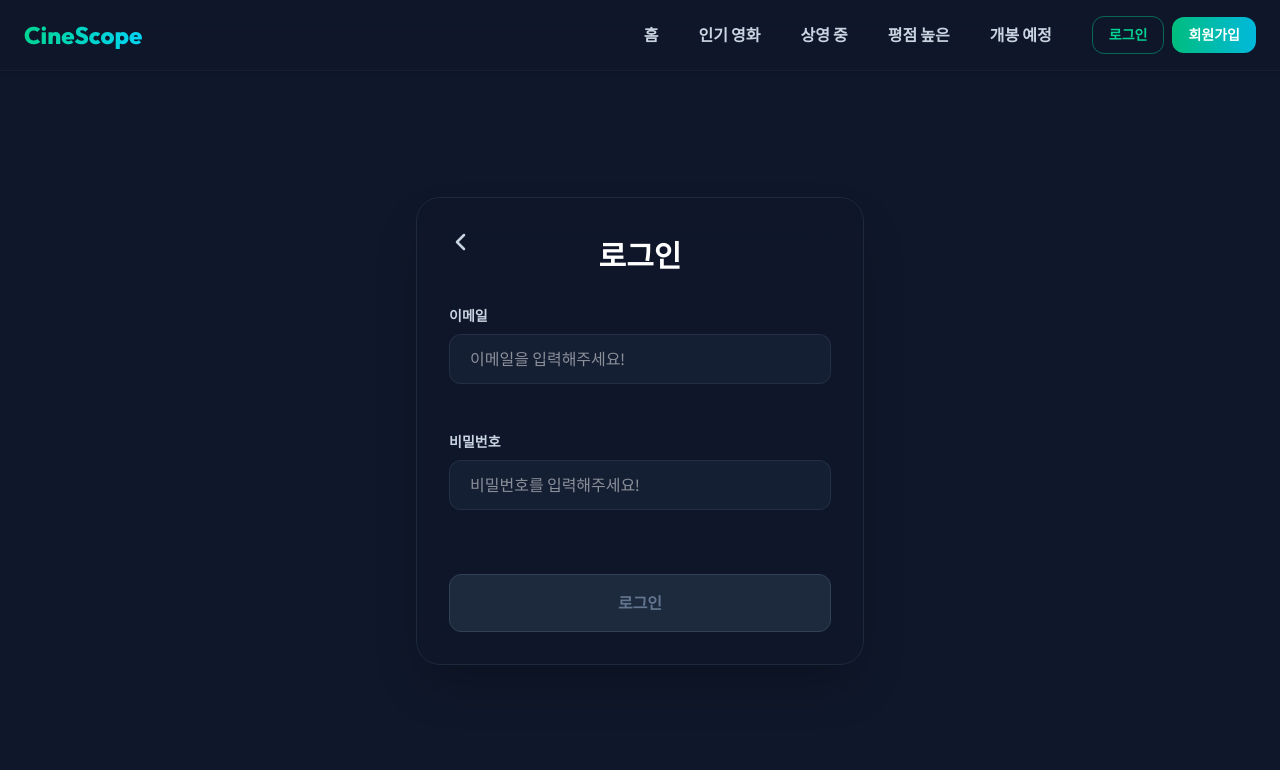
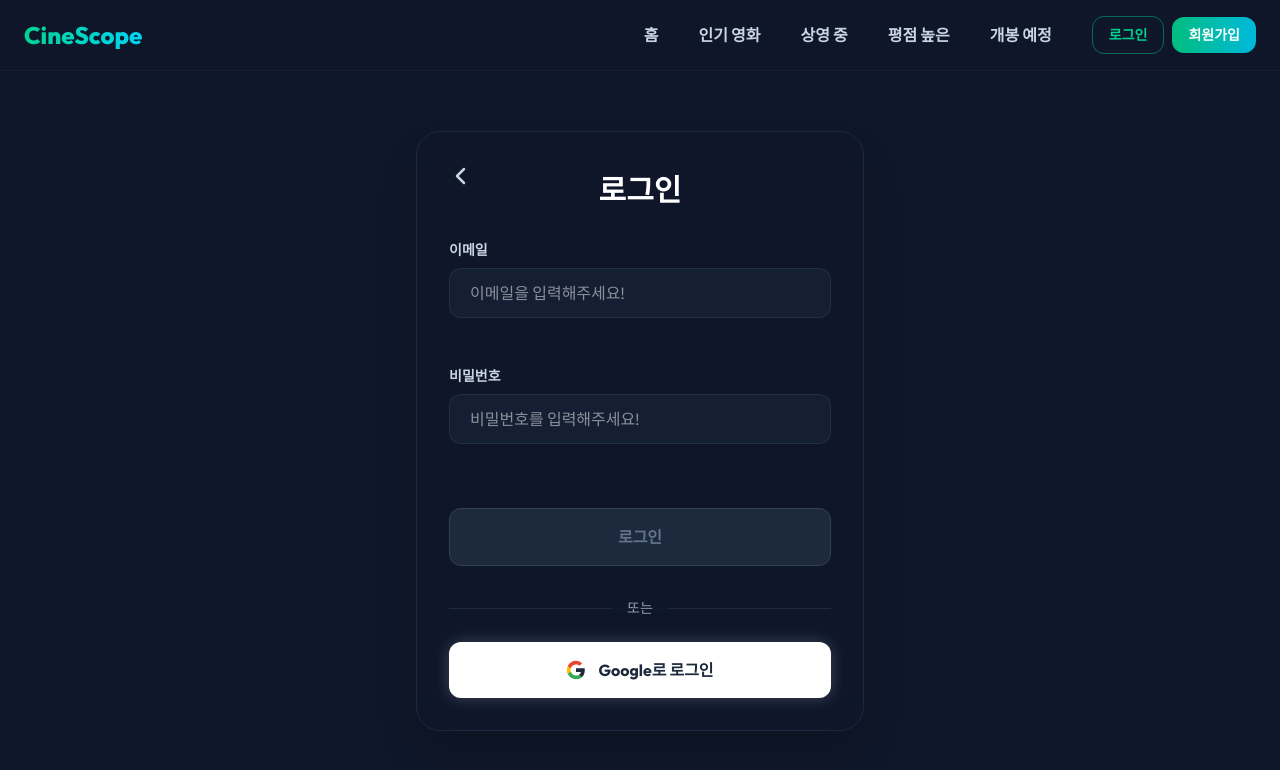
Before and after one commit to UMC-CAU/-umc-10th-web-journey, a React (Vite) app: page /login in a window 1280 px wide. Shown: the top 770 px of the page. Built offline with nearby package versions, Linux system fonts and the light colour scheme.

Commit message:
임시 저장

```diff
--- a/src/App.tsx
+++ b/src/App.tsx
@@ -8,6 +8,7 @@ import LoginPage from './pages/LoginPage';
 import SignupPage from './pages/SignupPage';
 import ProtectedRoute from './components/ProtectedRoute';
 import MyPage from './pages/MyPage';
+import GoogleCallbackPage from './pages/GoogleCallbackPage';
 
 const router = createBrowserRouter([
   {
@@ -21,6 +22,7 @@ const router = createBrowserRouter([
       { path: 'movie/:movieId', element: <MovieDetailPage /> },
       { path: 'login', element: <LoginPage /> },
       { path: 'signup', element: <SignupPage /> },
+      { path: 'v1/auth/google/callback', element: <GoogleCallbackPage /> },
 
       // Protected Route
       {
--- a/src/context/AuthContext.tsx
+++ b/src/context/AuthContext.tsx
@@ -1,4 +1,4 @@
-import React, { createContext, useContext, useEffect, useState } from 'react';
+import React, { createContext, useContext, useEffect, useState, useCallback } from 'react';
 import apiClient from '../api/axios';
 import { useLocalStorage } from '../hooks/useLocalStorage';
 
@@ -48,19 +48,19 @@ export const AuthProvider = ({ children }: { children: React.ReactNode }) => {
         fetchUser();
     }, [token, removeToken, removeRefreshToken]);
 
-    const login = (newToken: string, newRefreshToken: string, userData?: User) => {
+    const login = useCallback((newToken: string, newRefreshToken: string, userData?: User) => {
         setToken(newToken);
         setRefreshToken(newRefreshToken);
         if (userData) {
             setUser(userData);
         }
-    };
+    }, [setToken, setRefreshToken]);
 
-    const logout = () => {
+    const logout = useCallback(() => {
         removeToken();
         removeRefreshToken();
         setUser(null);
-    };
+    }, [removeToken, removeRefreshToken]);
 
     const value = {
         user,
--- /dev/null
+++ b/src/pages/GoogleCallbackPage.tsx
@@ -0,0 +1,35 @@
+import React, { useEffect } from 'react';
+import { useNavigate, useLocation } from 'react-router-dom';
+import { useAuth } from '../context/AuthContext';
+
+const GoogleCallbackPage = () => {
+    const navigate = useNavigate();
+    const location = useLocation();
+    const { login } = useAuth();
+
+    useEffect(() => {
+        const queryParams = new URLSearchParams(location.search);
+        const accessToken = queryParams.get('accessToken');
+        const refreshToken = queryParams.get('refreshToken');
+        const userId = queryParams.get('userId');
+        const name = queryParams.get('name');
+
+        if (accessToken && refreshToken) {
+            login(accessToken, refreshToken, { id: userId, nickname: name });
+            navigate('/', { replace: true });
+        } else {
+            // Handle error case, perhaps redirect to login with an error message
+            navigate('/login', { replace: true, state: { error: '구글 로그인에 실패했습니다.' } });
+        }
+    }, [location, login, navigate]);
+
+    return (
+        <div className="flex items-center justify-center min-h-[calc(100vh-80px)]">
+            <div className="text-white text-xl font-bold animate-pulse">
+                구글 로그인 중...
+            </div>
+        </div>
+    );
+};
+
+export default GoogleCallbackPage;
--- a/src/pages/LoginPage.tsx
+++ b/src/pages/LoginPage.tsx
@@ -1,6 +1,6 @@
 import React, { useState } from 'react';
 import axios from 'axios';
-import { useNavigate } from 'react-router-dom';
+import { useNavigate, useLocation } from 'react-router-dom';
 import { useForm } from 'react-hook-form';
 import { zodResolver } from '@hookform/resolvers/zod';
 import BackButton from '../components/BackButton';
@@ -9,8 +9,13 @@ import { useAuth } from '../context/AuthContext';
 
 const LoginPage = () => {
     const navigate = useNavigate();
-    const [apiError, setApiError] = useState<string | null>(null);
+    const location = useLocation();
+    const [apiError, setApiError] = useState<string | null>(location.state?.error || null);
     const { login } = useAuth();
+
+    const handleGoogleLogin = () => {
+        window.location.href = 'http://localhost:8000/v1/auth/google/login';
+    };
 
     const {
         register,
@@ -96,6 +101,41 @@ const LoginPage = () => {
                     >
                         로그인
                     </button>
+
+                    <div className="relative flex items-center justify-center w-full mt-2">
+                        <div className="absolute inset-0 flex items-center">
+                            <div className="w-full border-t border-slate-700/50"></div>
+                        </div>
+                        <div className="relative px-4 bg-slate-900/80 text-sm text-slate-400">
+                            또는
+                        </div>
+                    </div>
+
+                    <button
+                        type="button"
+                        onClick={handleGoogleLogin}
+                        className="w-full py-4 px-6 rounded-xl font-bold transition-all duration-300 text-slate-800 bg-white hover:bg-gray-100 transform hover:-translate-y-0.5 active:translate-y-0 shadow-[0_0_15px_rgba(255,255,255,0.2)] hover:shadow-[0_0_25px_rgba(255,255,255,0.4)] cursor-pointer flex items-center justify-center gap-3"
+                    >
+                        <svg className="w-5 h-5" viewBox="0 0 24 24">
+                            <path
+                                fill="currentColor"
+                                d="M22.56 12.25c0-.78-.07-1.53-.2-2.25H12v4.26h5.92c-.26 1.37-1.04 2.53-2.21 3.31v2.77h3.57c2.08-1.92 3.28-4.74 3.28-8.09z"
+                            />
+                            <path
+                                fill="#34A853"
+                                d="M12 23c2.97 0 5.46-.98 7.28-2.66l-3.57-2.77c-.98.66-2.23 1.06-3.71 1.06-2.86 0-5.29-1.93-6.16-4.53H2.18v2.84C3.99 20.53 7.7 23 12 23z"
+                            />
+                            <path
+                                fill="#FBBC05"
+                                d="M5.84 14.09c-.22-.66-.35-1.36-.35-2.09s.13-1.43.35-2.09V7.07H2.18C1.43 8.55 1 10.22 1 12s.43 3.45 1.18 4.93l2.85-2.22.81-.62z"
+                            />
+                            <path
+                                fill="#EA4335"
+                                d="M12 5.38c1.62 0 3.06.56 4.21 1.64l3.15-3.15C17.45 2.09 14.97 1 12 1 7.7 1 3.99 3.47 2.18 7.07l3.66 2.84c.87-2.6 3.3-4.53 6.16-4.53z"
+                            />
+                        </svg>
+                        Google로 로그인
+                    </button>
                 </form>
             </div>
         </div>
```
